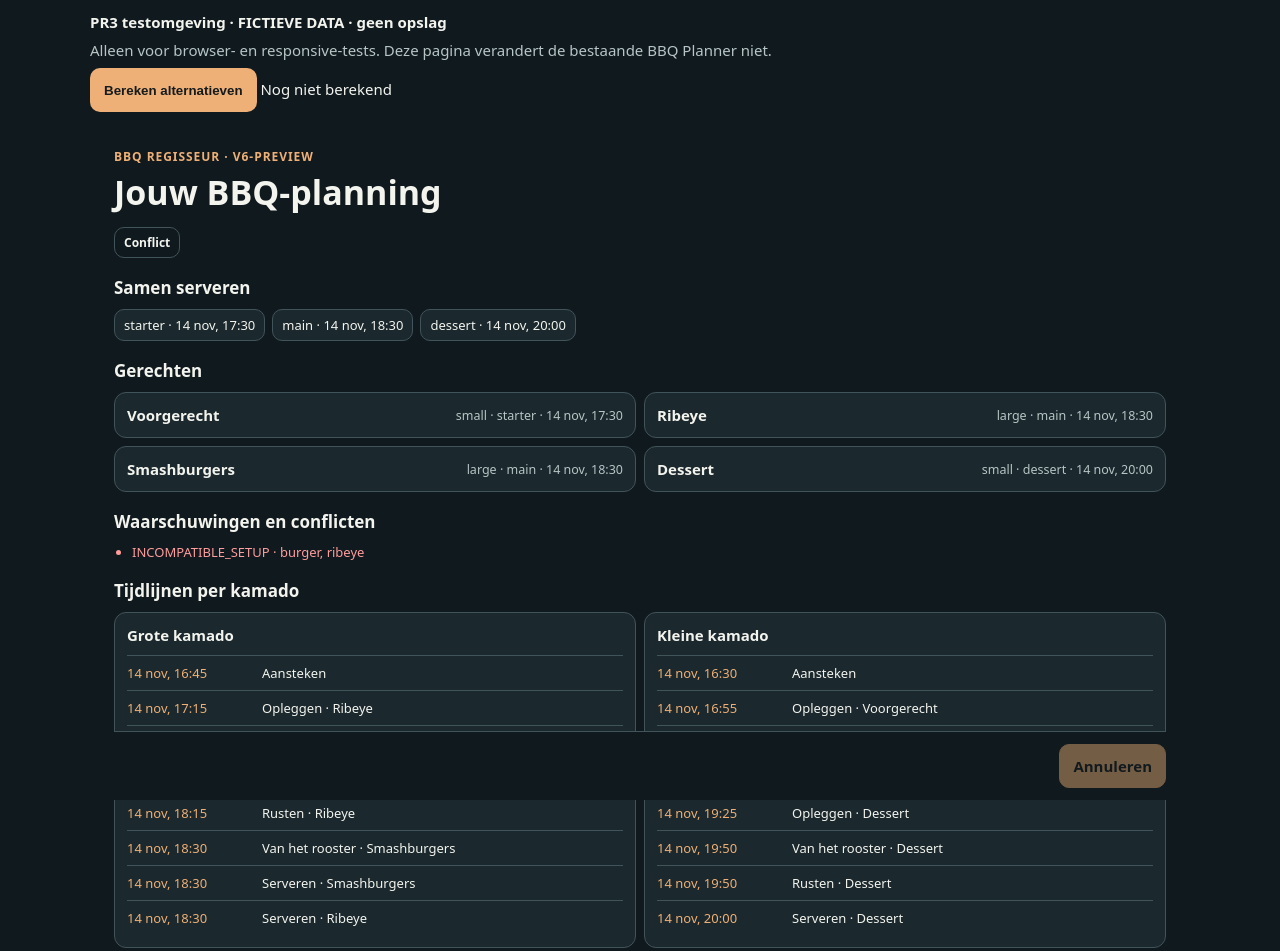
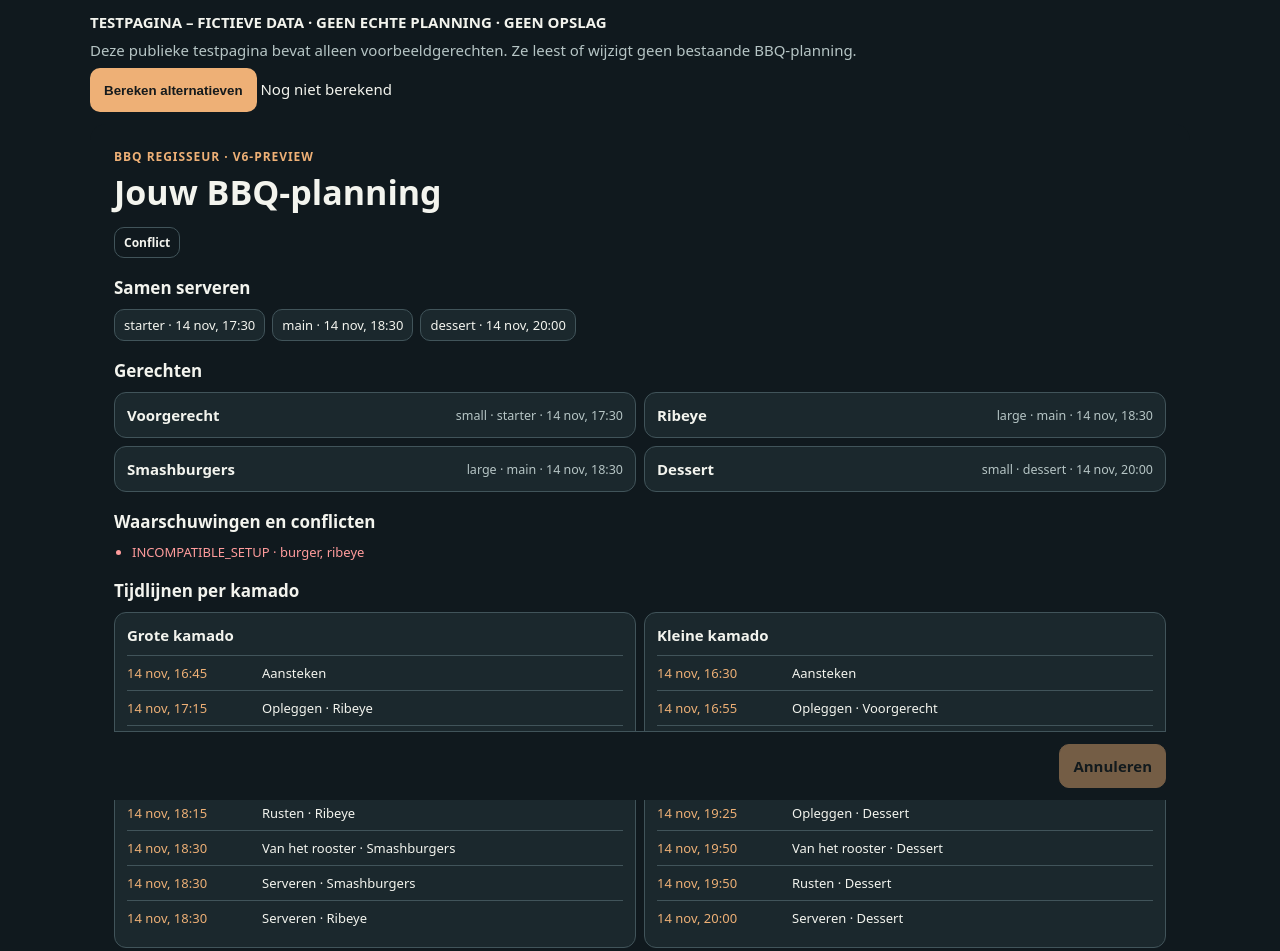
Before and after one commit to eelbrethouwer-jpg/bbq_planner_card, a plain HTML site: page v6/sandbox.html in a window 1280 px wide. Shown: the top 951 px of the page. Drawn offline with Linux system fonts and the light colour scheme.

Commit message:
docs(pr3): prominently mark demo sandbox as public fictitious-data test page

```diff
--- a/v6/sandbox.html
+++ b/v6/sandbox.html
@@ -4,7 +4,7 @@
   <meta charset="utf-8">
   <meta name="viewport" content="width=device-width,initial-scale=1,viewport-fit=cover">
   <meta name="color-scheme" content="dark">
-  <title>BBQ Regisseur v6 — PR3 testomgeving</title>
+  <title>TESTPAGINA – fictieve data | BBQ Regisseur v6</title>
   <link rel="stylesheet" href="./regisseur.css">
   <style>
     body{margin:0;background:#10191e;color:#f3f4ee;font:15px system-ui,-apple-system,sans-serif}
@@ -15,8 +15,8 @@
 </head>
 <body>
   <header class="bbq6-harness">
-    <strong>PR3 testomgeving · FICTIEVE DATA · geen opslag</strong>
-    <p>Alleen voor browser- en responsive-tests. Deze pagina verandert de bestaande BBQ Planner niet.</p>
+    <strong>TESTPAGINA – FICTIEVE DATA · GEEN ECHTE PLANNING · GEEN OPSLAG</strong>
+    <p>Deze publieke testpagina bevat alleen voorbeeldgerechten. Ze leest of wijzigt geen bestaande BBQ-planning.</p>
     <button id="calculate" type="button">Bereken alternatieven</button>
     <span id="status" role="status" aria-live="polite">Nog niet berekend</span>
   </header>
```
